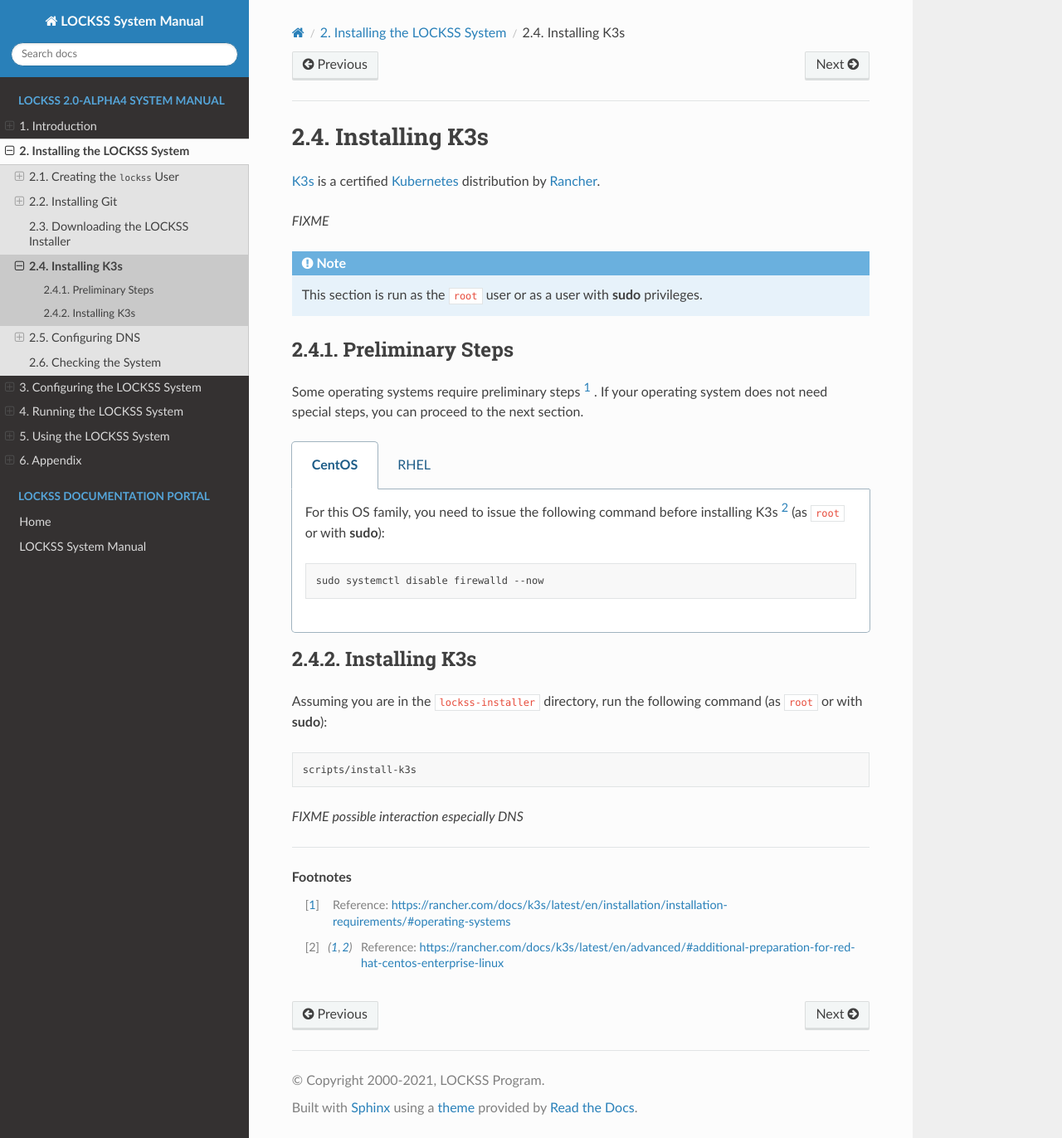
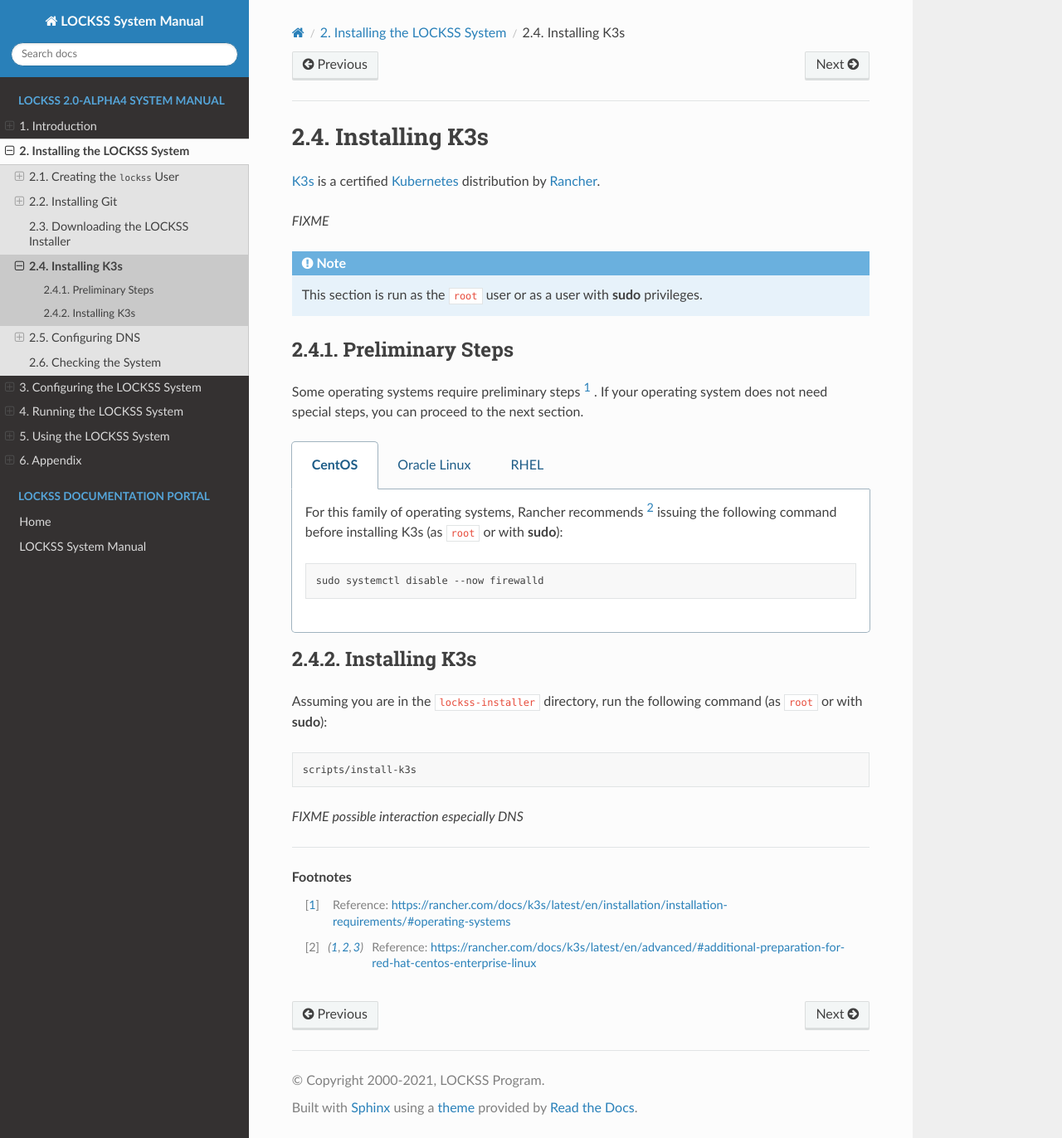
Before and after one commit to lockss/lockss-rtd-manual, a Sphinx documentation site: the page built from docs/installing/k3s.rst, in a window 1280 px wide and 1372 px high. Shown: the whole window at 83% size. Built offline with Sphinx 7.4.7 and the Read the Docs theme 2.0.0, drawn with Linux system fonts in a browser that asks for light colours.

Commit message:
Minor adjustments for Oracle Linux, RHEL

```diff
--- a/docs/installing/k3s-rhel.rst
+++ b/docs/installing/k3s-rhel.rst
@@ -1,5 +1,5 @@
-For this OS family, you need to issue the following command before installing K3s [#fn2]_ (as ``root`` or with :program:`sudo`):
+For this family of operating systems, Rancher recommends [#fn2]_ issuing the following command before installing K3s (as ``root`` or with :program:`sudo`):
 
 .. code-block:: shell
 
-   sudo systemctl disable firewalld --now
+   sudo systemctl disable --now firewalld
--- a/docs/installing/k3s.rst
+++ b/docs/installing/k3s.rst
@@ -19,6 +19,10 @@ Some operating systems require preliminary steps [#fn1]_ . If your operating sys
 .. tabs::
 
    .. group-tab:: CentOS
+
+      .. include:: k3s-rhel.rst
+
+   .. group-tab:: Oracle Linux
 
       .. include:: k3s-rhel.rst
 
--- a/docs/introduction/prerequisites.rst
+++ b/docs/introduction/prerequisites.rst
@@ -28,7 +28,9 @@ Flavors of Linux we have successfully tested include:
 
 *  `OpenSUSE <https://www.opensuse.org/>`_ Leap 15.2.
 
-*  FIXME `RHEL <https://www.redhat.com/>`_
+*  `Oracle Linux <https://www.oracle.com/linux/>`_ 8.3.
+
+*  `RHEL <https://www.redhat.com/>`_ 8.3.
 
 *  `Ubuntu <https://ubuntu.com/>`_ 21.04, 20.10.
 
```
